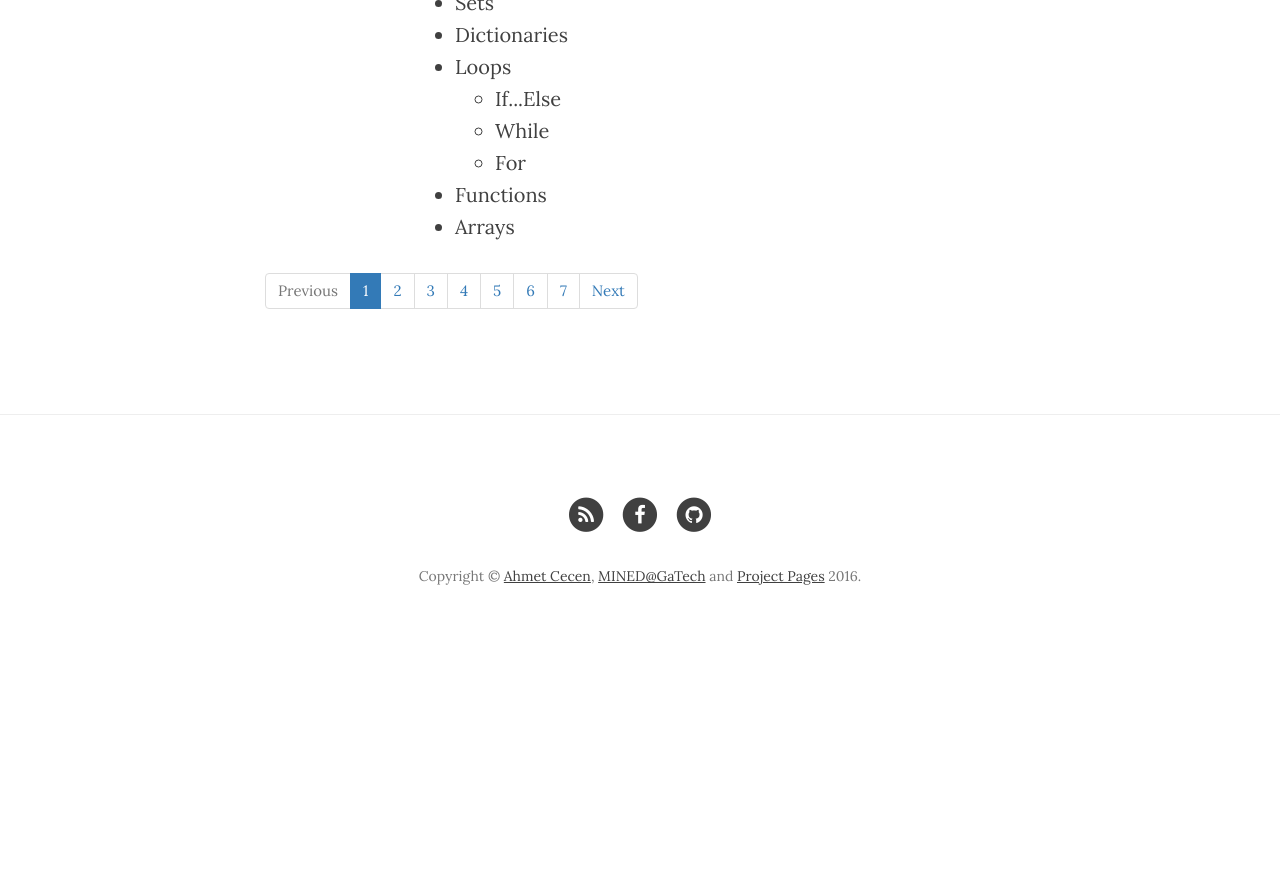
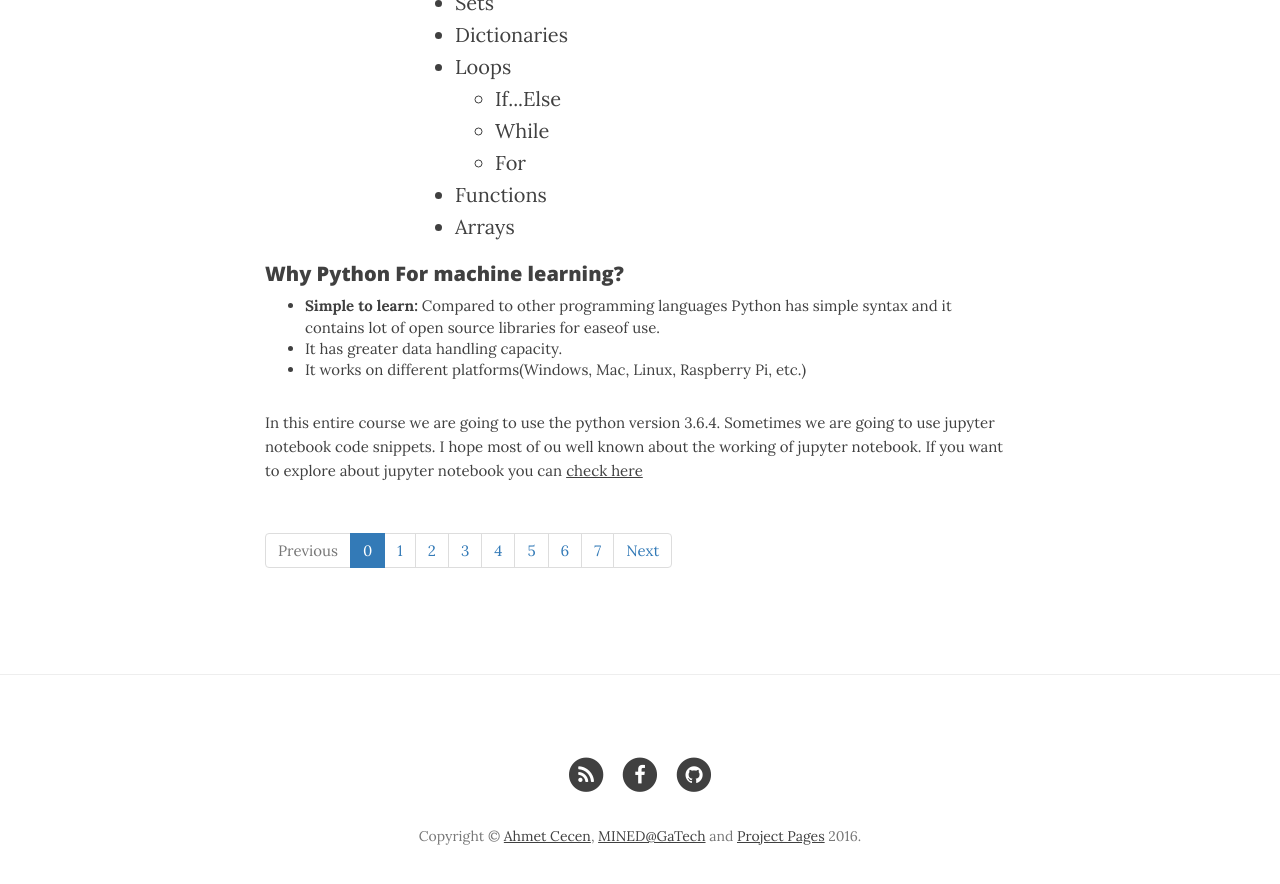
Before and after one commit to sivakrishna383/sivakrishna383.github.io, a Jekyll site: the page built from projects/project1.md, in a window 1280 px wide and 900 px high, scrolled down 811 px. Shown: the top 884 px of the window. Built offline with Jekyll 4.4.1, drawn with Linux system fonts in a browser that asks for light colours; nearby versions of some CDN libraries; before the commit the page ends 1463 px from its top, so only the background shows below that.

Commit message:
Update project1.md

```diff
--- a/projects/project1.md
+++ b/projects/project1.md
@@ -30,10 +30,20 @@ header-img: "img/homebg.jpg"
 	</ul>
 </div>
 
+<div style="display:block;">
+	<h3>Why Python For machine learning?</h3>
+	<ul>
+		<li><b>Simple to learn: </b> Compared to other programming languages Python has simple syntax and it contains lot of open source libraries for easeof use.</li>
+		<li>It has greater data handling capacity.</li>
+		<li>It works on different platforms(Windows, Mac, Linux, Raspberry Pi, etc.)</li>
+	</ul>
+	<p>In this entire course we are going to use the python version 3.6.4. Sometimes we are going to use jupyter notebook code snippets. I hope most of ou well known about the working of jupyter notebook. If you want to explore about jupyter notebook you can <a href="https://www.dataquest.io/blog/jupyter-notebook-tutorial/">check here</a></p>
+</div>
 
 <ul class="pagination justify-content-center">
   <li class="page-item disabled"><a class="page-link" href="#">Previous</a></li>
-  <li class="page-item active"><a class="page-link" href="#">1</a></li>
+  <li class="page-item active"><a class="page-link" href="#">0</a></li>
+  <li class="page-item"><a class="page-link" href="#">1</a></li>
   <li class="page-item"><a class="page-link" href="#">2</a></li>
   <li class="page-item"><a class="page-link" href="#">3</a></li>
   <li class="page-item"><a class="page-link" href="#">4</a></li>
```
